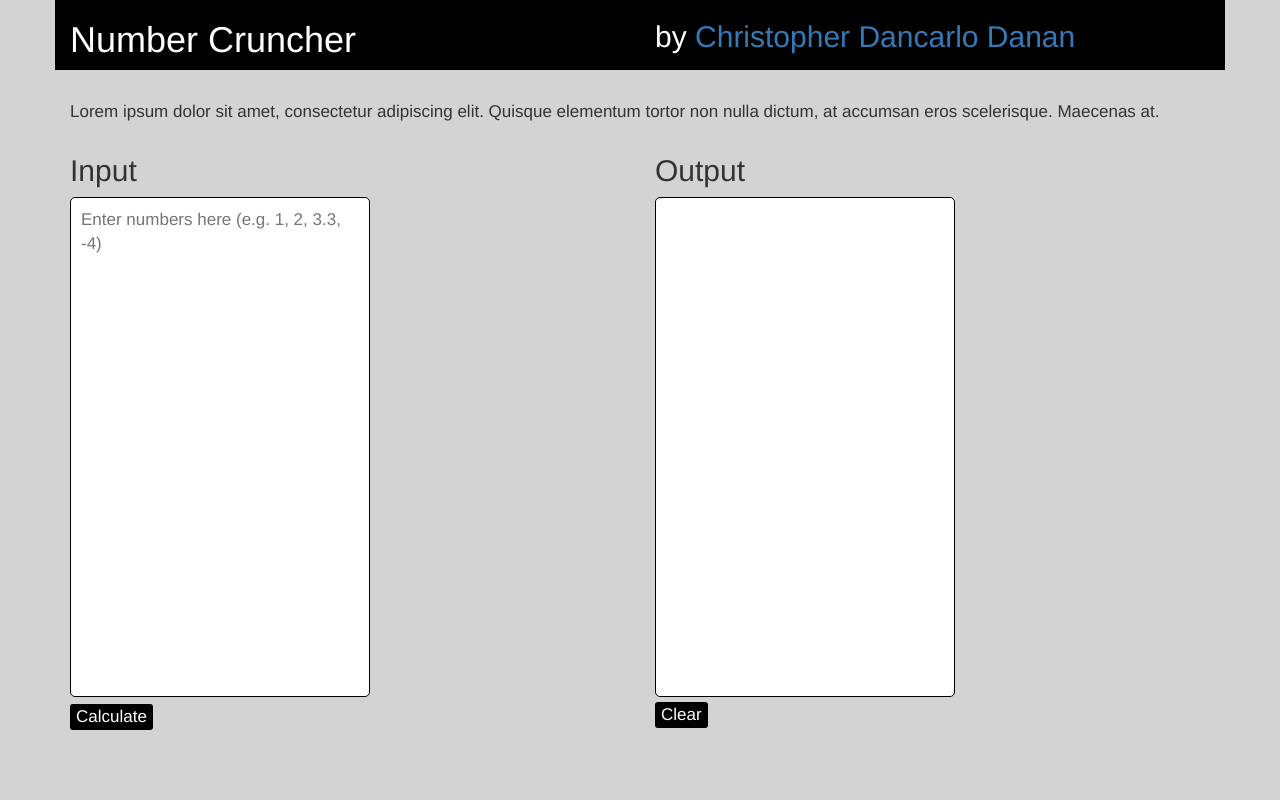
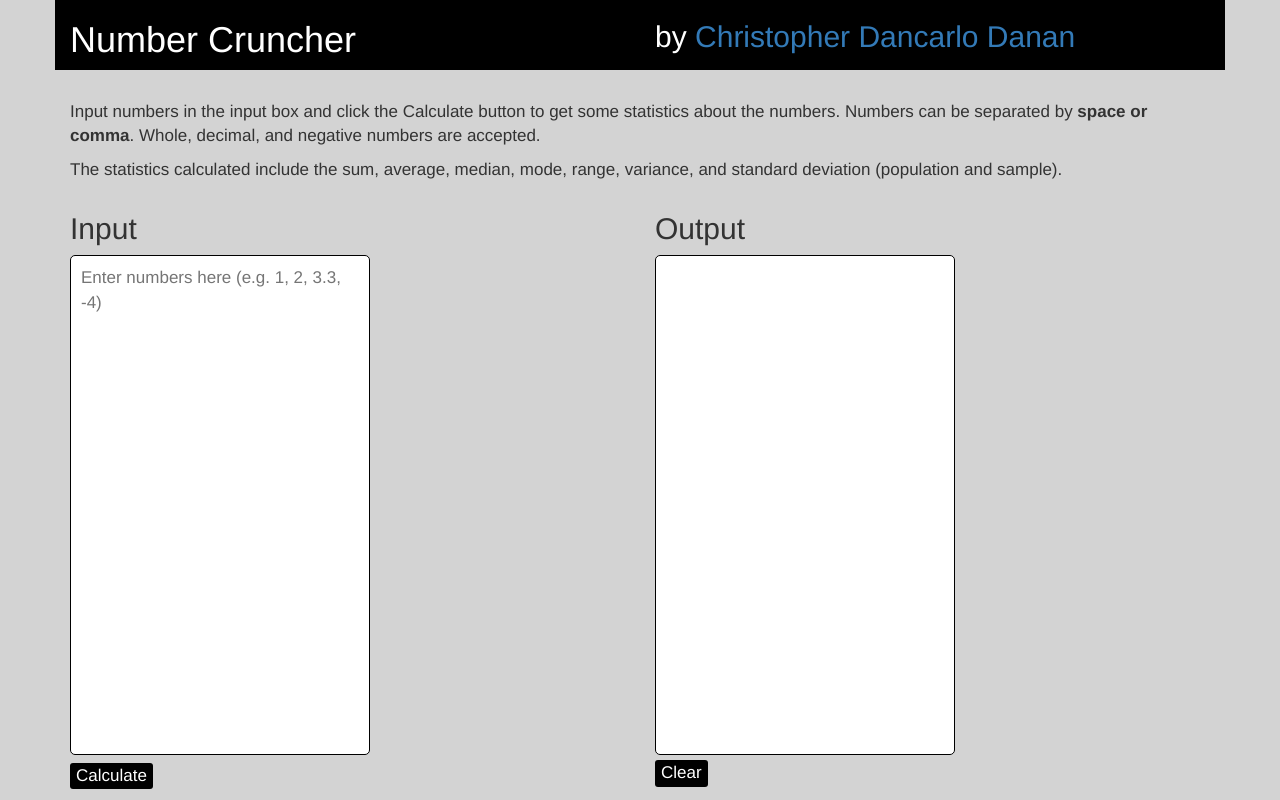
Before and after one commit to chrisdanan/Number-Cruncher, a plain HTML site: page index.html in a window 1280 px wide. Drawn offline with nearby package versions, Linux system fonts and the light colour scheme.

Commit message:
Add instruction paragraphs.

```diff
--- a/index.html
+++ b/index.html
@@ -22,7 +22,8 @@
 		</div>
 		<div id="info" class="row">
 			<div class="col-xs-12">
-				<p>Lorem ipsum dolor sit amet, consectetur adipiscing elit. Quisque elementum tortor non nulla dictum, at accumsan eros scelerisque. Maecenas at.</p>
+				<p>Input numbers in the input box and click the Calculate button to get some statistics about the numbers. Numbers can be separated by <span id="instr">space or comma</span>. Whole, decimal, and negative numbers are accepted.</p>
+				<p>The statistics calculated include the sum, average, median, mode, range, variance, and standard deviation (population and sample).</p>
 			</div>
 		</div>
 		<div id="calc-area" class="row">
--- a/stylesheets/style.css
+++ b/stylesheets/style.css
@@ -36,6 +36,10 @@ button{
 	margin-top: 5px;
 }
 
+#instr{
+	font-weight: bold;
+}
+
 @media (min-width: 768px){
 
 	body{
```
